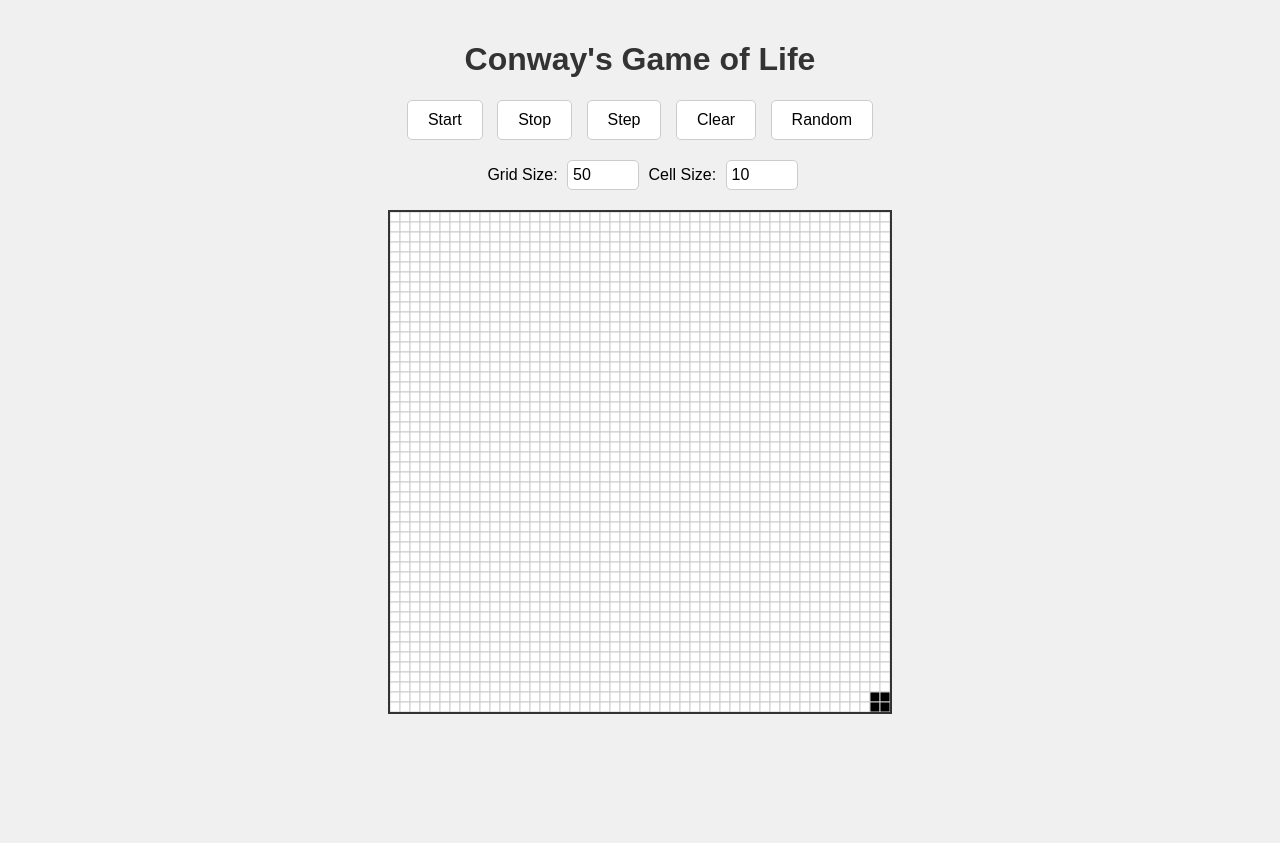
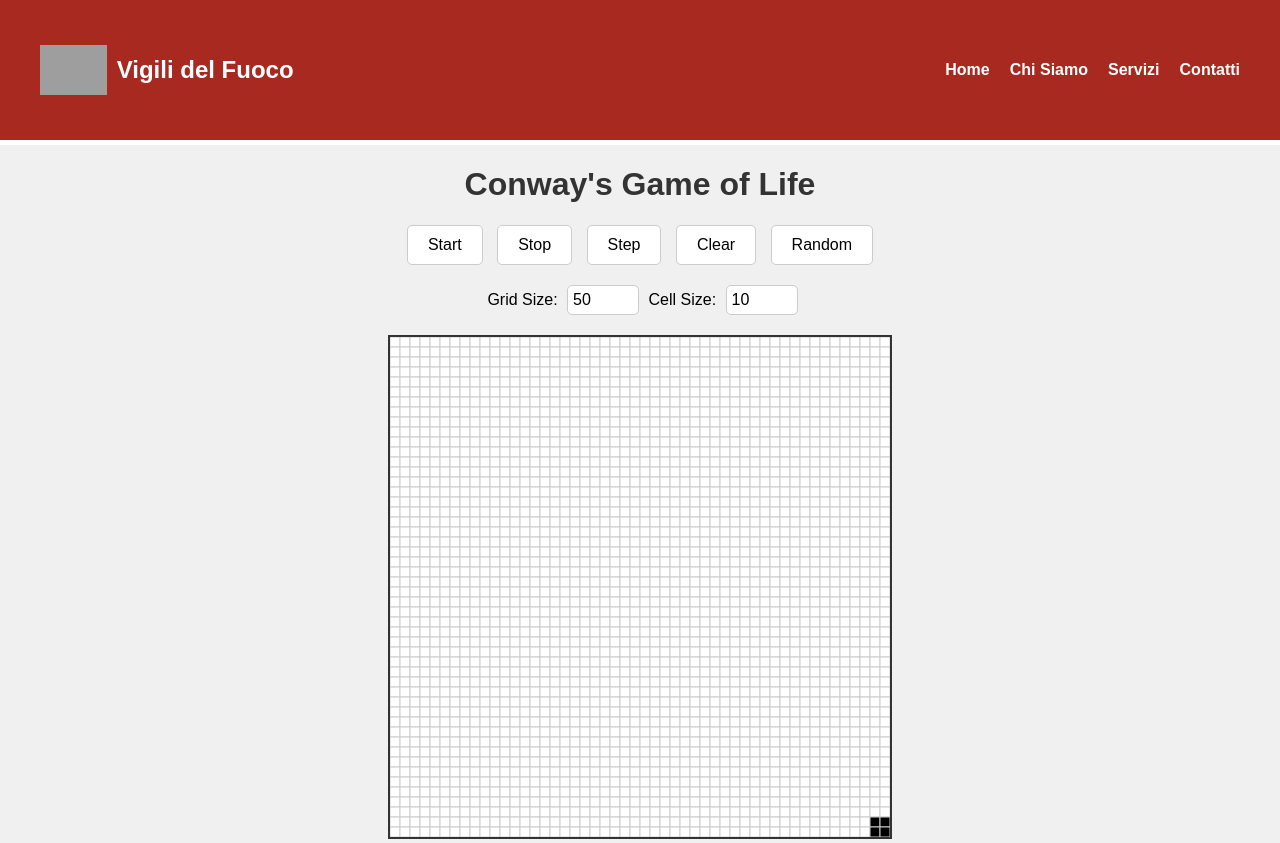
Before and after one commit to TheAsphyX/testGem, a plain HTML site: page gameoflife.html in a window 1280 px wide. Before the commit the page ends 800 px from the top, so only its background shows below. Drawn offline with Linux system fonts and the light colour scheme; grey boxes are pictures that could not be loaded.

Commit message:
aggiunto stile vvf

```diff
--- a/gameoflife.css
+++ b/gameoflife.css
@@ -3,7 +3,6 @@ body {
     background-color: #f0f0f0;
     text-align: center;
     margin: 0;
-    padding: 20px;
 }
 
 h1 {
@@ -50,3 +49,69 @@ h1 {
     border: 2px solid #333;
     cursor: pointer;
 }
+
+/* Stili dell'intestazione ispirati a vigilfuoco.it */
+.vf-header {
+    background-color: #A72920; /* RAL300 Rosso Fiamma */
+    color: #ffffff;
+    padding: 15px 0; /* Padding verticale iniziale */
+    border-bottom: 5px solid #ffffff; /* Bordo bianco per contrasto */
+    margin-bottom: 20px;
+    transition: padding 0.3s ease; /* Transizione fluida per i cambiamenti di padding */
+}
+
+.vf-header:hover {
+    padding: 45px 0; /* Padding verticale espanso al passaggio del mouse */
+}
+
+.vf-header-container {
+    max-width: 1200px;
+    margin: 0 auto;
+    display: flex;
+    justify-content: space-between;
+    align-items: center;
+    padding: 0 20px;
+}
+
+.vf-logo {
+    display: flex;
+    align-items: center;
+    text-decoration: none;
+    color: #ffffff;
+    font-size: 1.5em;
+    font-weight: bold;
+}
+
+.vf-logo img {
+    height: 50px; /* Adatta secondo necessità */
+    margin-right: 10px;
+}
+
+.vf-nav ul {
+    list-style: none;
+    margin: 0;
+    padding: 0;
+    display: flex;
+}
+
+.vf-nav ul li {
+    margin-left: 20px;
+}
+
+.vf-nav ul li a {
+    color: #ffffff;
+    text-decoration: none;
+    font-weight: bold;
+    padding: 5px 0;
+    transition: all 0.3s ease;
+}
+
+.vf-nav ul li a:hover {
+    color: #f0f0f0;
+    border-bottom: 2px solid #ffffff;
+}
+
+/* Regola il padding del body per tenere conto dell'intestazione fissa se necessario */
+body {
+    padding-top: 0; /* Reset se c'era un padding che influenzava l'intestazione */
+}
--- a/gameoflife.html
+++ b/gameoflife.html
@@ -7,6 +7,22 @@
     <link rel="stylesheet" href="gameoflife.css">
 </head>
 <body>
+    <header class="vf-header">
+        <div class="vf-header-container">
+            <a href="https://www.vigilfuoco.it" class="vf-logo">
+                <img src="https://www.vigilfuoco.it/themes/custom/vvf/logo.png" alt="Vigili del Fuoco Logo">
+                <span>Vigili del Fuoco</span>
+            </a>
+            <nav class="vf-nav">
+                <ul>
+                    <li><a href="#">Home</a></li>
+                    <li><a href="#">Chi Siamo</a></li>
+                    <li><a href="#">Servizi</a></li>
+                    <li><a href="#">Contatti</a></li>
+                </ul>
+            </nav>
+        </div>
+    </header>
     <h1>Conway's Game of Life</h1>
     <div class="controls">
         <button id="start">Start</button>
```
